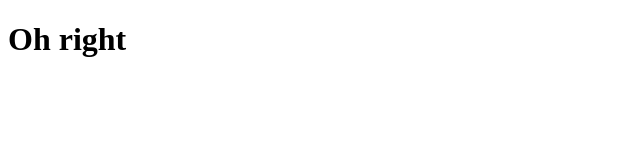
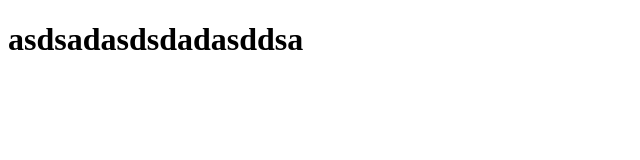
Before and after one commit to mikeandrei32/todolist, a plain HTML site: page index.html in a window 1280 px wide. Shown: the whole page, without its empty margins (0-640 px from the left). Drawn offline with Linux system fonts and the light colour scheme.

Commit message:
Update index.html

```diff
--- a/index.html
+++ b/index.html
@@ -8,7 +8,7 @@
 </head>
 <body>
 
-    <h1>Oh right</h1>
+    <h1>asdsadasdsdadasddsa</h1>
 
 </body>
 </html>
```
